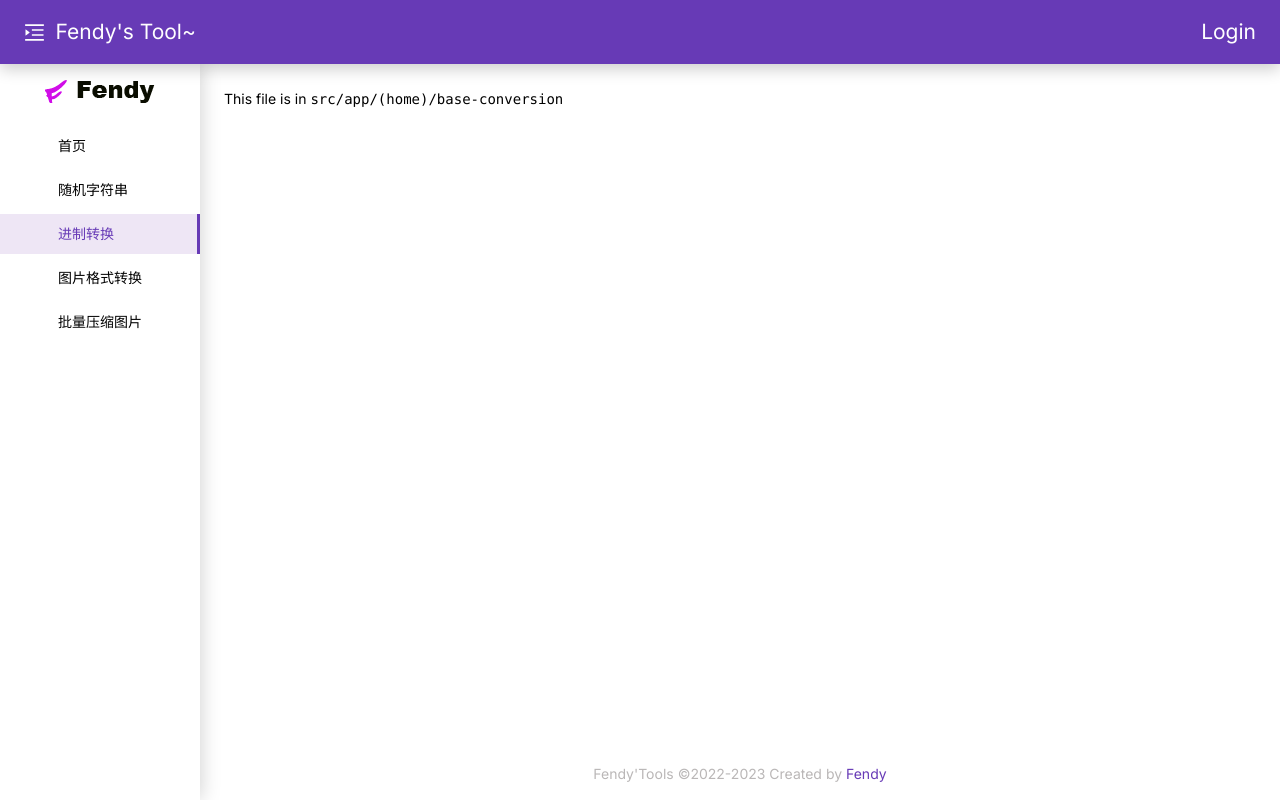
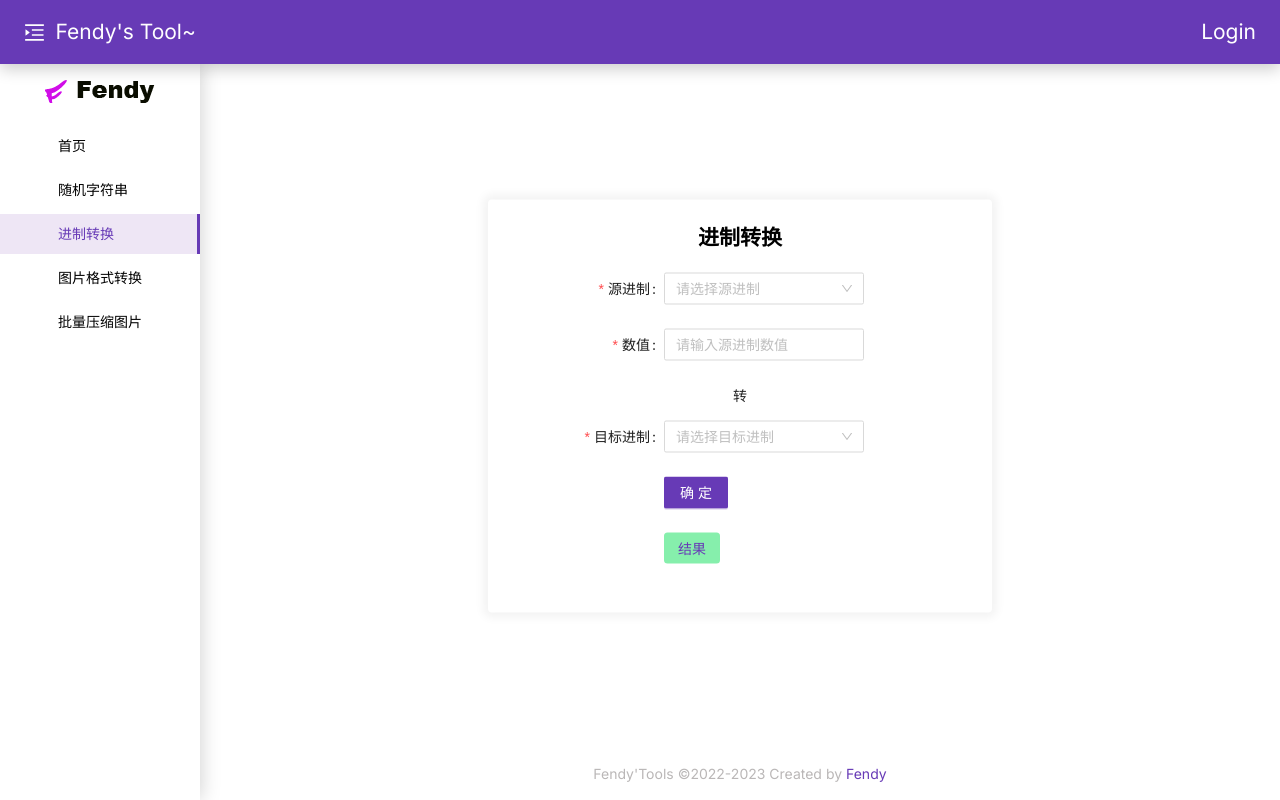
Before and after one commit to Fendy5/tool, a Next.js app: page /base-conversion in a window 1280 px wide. Built offline with nearby package versions, Linux system fonts and the light colour scheme.

Commit message:
feat: ✨进制转换

```diff
--- /dev/null
+++ b/src/app/(home)/base-conversion/BaseConversion.tsx
@@ -0,0 +1,67 @@
+'use client'
+import { Button, Checkbox, Form, Input, Select } from 'antd'
+import { useState } from 'react'
+const { Option } = Select
+
+const baseOption = [
+  { label: '二进制', value: 2 },
+  { label: '八进制', value: 8 },
+  { label: '十进制', value: 10 },
+  { label: '十六进制', value: 16 }
+]
+interface FormProps {
+  origin: number
+  number: string
+  target: number
+}
+
+export default function BaseConversion() {
+  const [form] = Form.useForm()
+  const [res, setRes] = useState('结果')
+
+  const onFinish = (form: FormProps) => {
+    const ten = parseInt(form.number, form.origin)
+    setRes(ten.toString(form.target))
+  }
+
+  const handleChange = () => {}
+  return (
+    <div className={'absolute-center max-w-[36rem] w-4/5'}>
+      <div className="card">
+        <div className="text-center text-2xl font-bold mb-6">进制转换</div>
+        <Form colon layout={'horizontal'} labelCol={{ span: 8 }} onFinish={onFinish} form={form}>
+          <Form.Item rules={[{ required: true, message: '请选择源进制' }]} name={'origin'} label={'源进制'}>
+            <Select style={{ width: '200px' }} placeholder={'请选择源进制'} onChange={handleChange}>
+              {baseOption.map((option) => (
+                <Option key={option.value} value={option.value}>
+                  {option.label}
+                </Option>
+              ))}
+            </Select>
+          </Form.Item>
+          <Form.Item rules={[{ required: true, message: '请输入源进制数值' }]} name={'number'} label={'数值'}>
+            <Input style={{ width: '200px' }} placeholder={'请输入源进制数值'} />
+          </Form.Item>
+          <h1 className={'text-center mb-4'}>转</h1>
+          <Form.Item rules={[{ required: true, message: '请选择目标进制' }]} name={'target'} label={'目标进制'}>
+            <Select style={{ width: '200px' }} placeholder={'请选择目标进制'} onChange={handleChange}>
+              {baseOption.map((option) => (
+                <Option key={option.value} value={option.value}>
+                  {option.label}
+                </Option>
+              ))}
+            </Select>
+          </Form.Item>
+          <Form.Item wrapperCol={{ span: 16, offset: 8 }}>
+            <Button type="primary" htmlType="submit">
+              确定
+            </Button>
+          </Form.Item>
+          <Form.Item wrapperCol={{ span: 16, offset: 8 }}>
+            <span className={'text-primary px-4 py-2 bg-green-300 break-all rounded'}>{res}</span>
+          </Form.Item>
+        </Form>
+      </div>
+    </div>
+  )
+}
--- a/src/app/(home)/base-conversion/page.tsx
+++ b/src/app/(home)/base-conversion/page.tsx
@@ -3,11 +3,18 @@
  * @CreateTime 2023/6/14 22:20
  * @Description
  */
+import ClientOnly from '@/components/ClientOnly'
+import BaseConversion from '@/app/(home)/base-conversion/BaseConversion'
+
+export const metadata = {
+  title: '二进制转换',
+  description: '进制转换 二进制转换、八进制转换、十六进制转换'
+}
 
 export default function Page() {
   return (
-    <div>
-      This file is in <code>src/app/(home)/base-conversion</code>
-    </div>
+    <ClientOnly>
+      <BaseConversion />
+    </ClientOnly>
   )
 }
```
